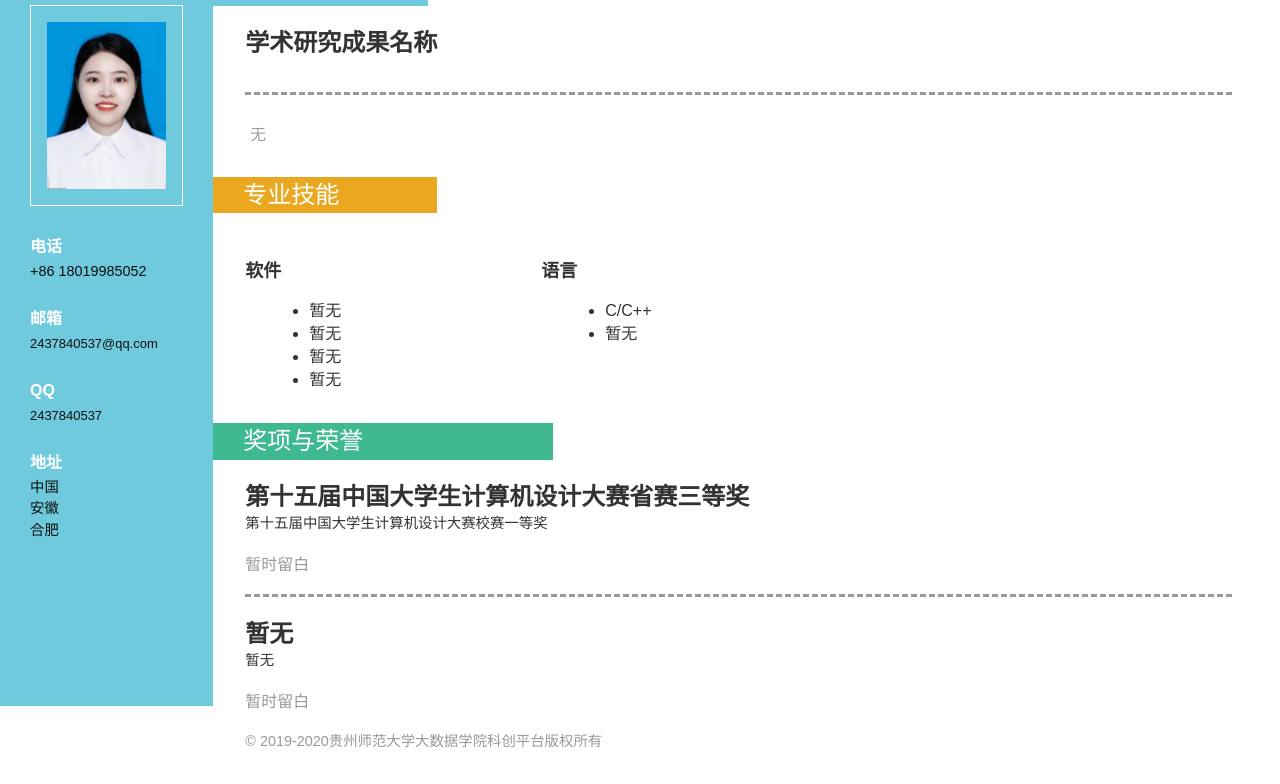
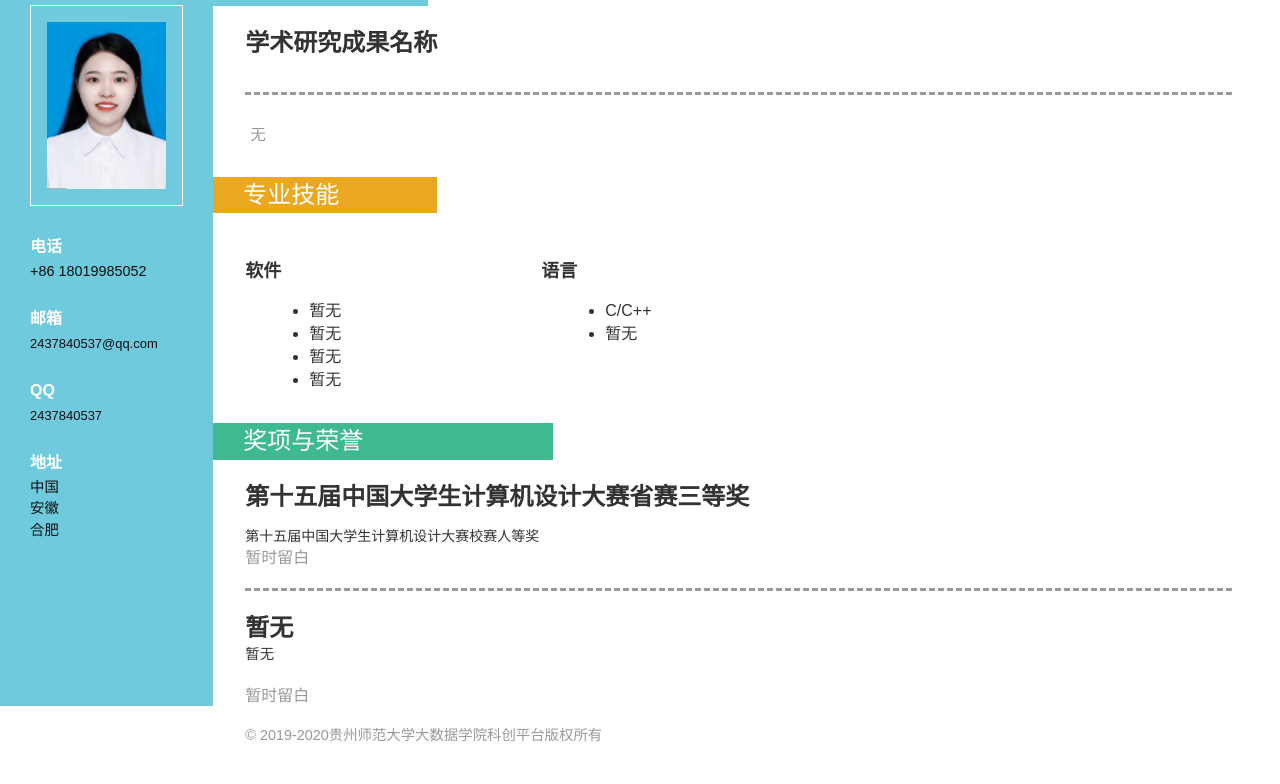
Before and after one commit to 18Whisper/18Whisper.github.io, a plain HTML site: page index.html in a window 1280 px wide. Shown: the part 94-878 px from the top of the page. Drawn offline with Linux system fonts and the light colour scheme.

Commit message:
Update index.html

```diff
--- a/index.html
+++ b/index.html
@@ -86,7 +86,9 @@
             <h3 class="clr3">奖项与荣誉</h3>
             <div class="education_details">
                 <h4>第十五届中国大学生计算机设计大赛省赛三等奖<span></span></h4>
-                <h6>第十五届中国大学生计算机设计大赛校赛一等奖</h6>
+                <h6></h6>
+                 <h5>第十五届中国大学生计算机设计大赛校赛人等奖<span></span></h5>
+                <h7></h7>
                 <p class="cmpny1">暂时留白</p>
             </div>
             <div class="education_details">
```
